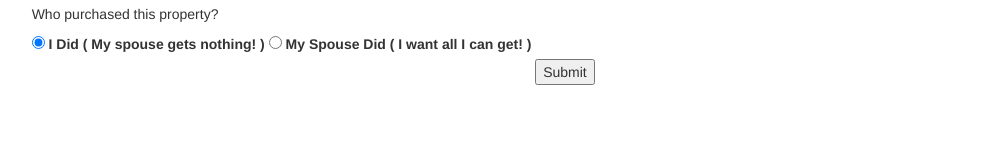
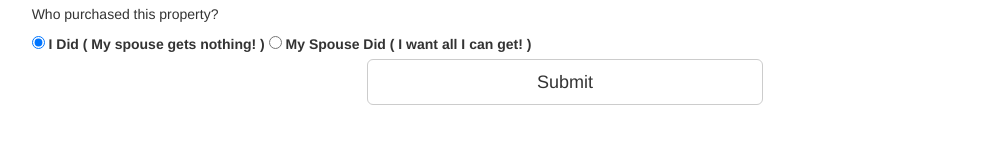
Before and after one commit to jeffolen4/miranda, a plain HTML site: page index.html in a window 1280 px wide. Shown: the part 272-416 px from the top of the page, without its empty margins (75-1083 px from the left). Drawn offline with nearby package versions, Linux system fonts and the light colour scheme.

Commit message:
Changed formatting of button
large block button

```diff
--- a/index.html
+++ b/index.html
@@ -94,7 +94,7 @@
 
 	<div class="row">
 		<div class="col-md-offset-4 col-md-4 text-center">
-			<button class="submit">Submit</button>
+			<button class="btn btn-default btn-lg btn-block">Submit</button>
 		</div>
 	</div>
 
```
